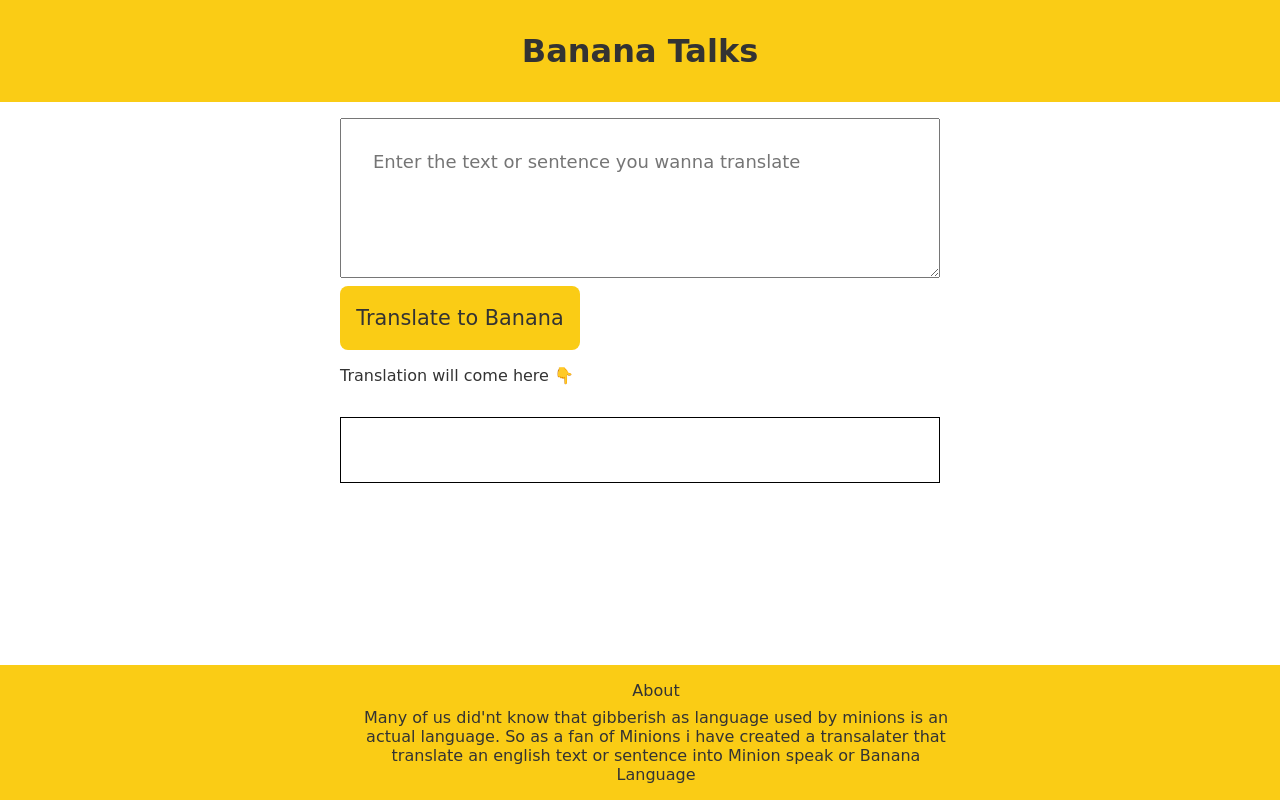
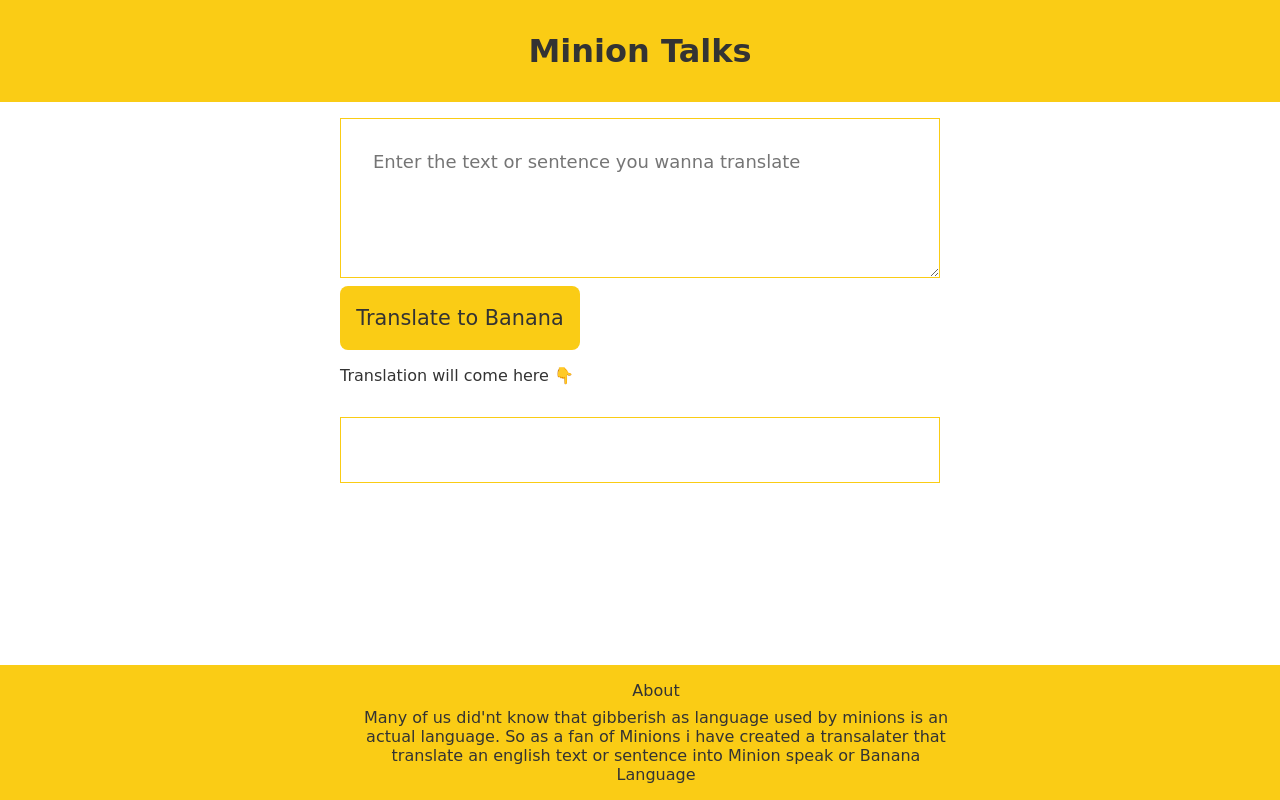
Before and after one commit to KartikPandey19/Minions-Talks, a plain HTML site: page index.html in a window 1280 px wide. Drawn offline with Linux system fonts and the light colour scheme.

Commit message:
Updated some names

```diff
--- a/index.html
+++ b/index.html
@@ -8,7 +8,7 @@
     <link rel="stylesheet" href="style.css">
 </head>
 <body>
-    <nav class="navbar">Banana Talks</nav>
+    <nav class="navbar">Minion Talks</nav>
 
     <main>
         <textarea class="text-box" placeholder="Enter the text or sentence you wanna translate" id="textArea" cols="30" rows="10"></textarea>
--- a/style.css
+++ b/style.css
@@ -23,6 +23,7 @@
 
 .text-box{
     box-sizing: border-box;
+    border-color: var(--primary-color);
     display: block;
     width: 100%;
     padding: 2rem;
@@ -47,9 +48,9 @@
 
 .output-box{
     box-sizing: border-box;
-    border: 1px solid black;
+    border: 1px solid var(--primary-color);
     margin-top: 2rem;
-    overflow: scroll;
+    /* overflow: scroll; */
     max-width:40rem;
     max-height: 20vh;
     padding: 2rem;
```
